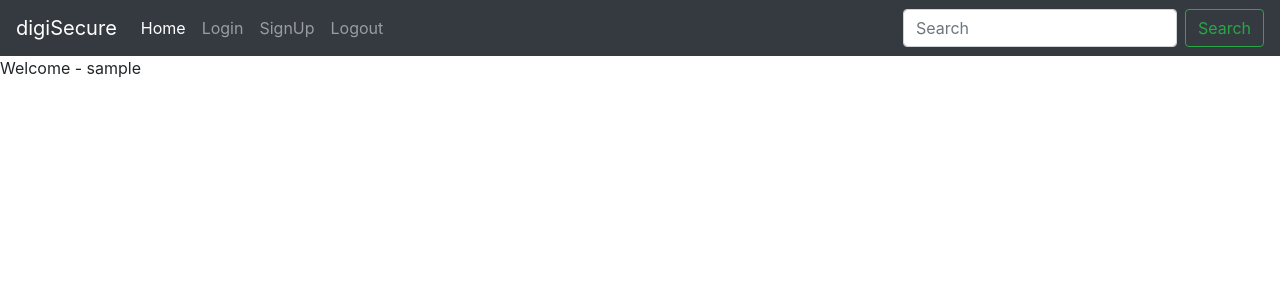
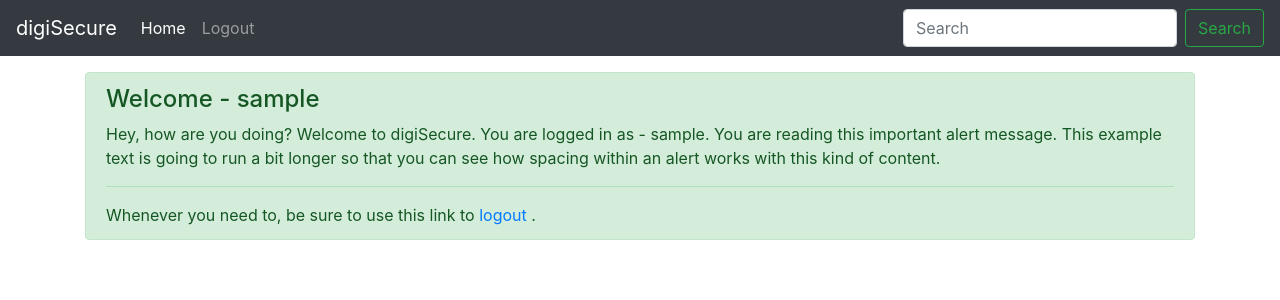
Before and after one commit to devmanagement23/loginsystem, a PHP site: page /loginsystem/welcome.php in a window 1280 px wide. Shown: the top 300 px of the page. Run offline with PHP 8.4, Linux system fonts and the light colour scheme; the visitor is signed in with stand-in values (Sample User, id 1).

Commit message:
lec44 logout page

```diff
--- a/partials/_navbar.php
+++ b/partials/_navbar.php
@@ -1,4 +1,15 @@
-<nav class="navbar navbar-expand-lg navbar-dark bg-dark">
+<?php
+
+if(isset($_SESSION['loggedin']) && $_SESSION['loggedin']==true){
+  //if means your are logged in then
+  $loginset = true;
+}
+else{
+  $loginset = false;
+}
+
+//  --------------------   navbar  -------------------------
+echo '<nav class="navbar navbar-expand-lg navbar-dark bg-dark">
   <a class="navbar-brand" href="/loginsystem">digiSecure</a>
   <button class="navbar-toggler" type="button" data-toggle="collapse" data-target="#navbarSupportedContent" aria-controls="navbarSupportedContent" aria-expanded="false" aria-label="Toggle navigation">
     <span class="navbar-toggler-icon"></span>
@@ -8,22 +19,27 @@
     <ul class="navbar-nav mr-auto">
       <li class="nav-item active">
         <a class="nav-link" href="/loginsystem/welcome.php">Home <span class="sr-only">(current)</span></a>
-      </li>
-      <li class="nav-item">
+      </li>';
+
+      if(!$loginset){
+      echo '<li class="nav-item">
         <a class="nav-link" href="/loginsystem/login.php">Login</a>
       </li>
       <li class="nav-item">
         <a class="nav-link" href="/loginsystem/signup.php">SignUp</a>
-      </li>
-      <li class="nav-item">
+      </li>';
+    }
+      if($loginset){
+      echo'<li class="nav-item">
         <a class="nav-link" href="/loginsystem/logout.php">Logout</a>
-      </li>
+      </li>';
+      }
 
-
-    </ul>
+    echo'</ul>
     <form class="form-inline my-2 my-lg-0">
       <input class="form-control mr-sm-2" type="search" placeholder="Search" aria-label="Search">
       <button class="btn btn-outline-success my-2 my-sm-0" type="submit">Search</button>
     </form>
   </div>
-</nav>
+</nav>';
+?>
--- a/signup.php
+++ b/signup.php
@@ -95,11 +95,11 @@
         <form action="/loginsystem/signup.php" method="POST">
             <div class="form-group col-md-6" >
                 <label for="username">Username</label>
-                <input type="text" class="form-control" id="username" name="username" aria-describedby="emailHelp">
+                <input type="text" maxlength="11" class="form-control" id="username" name="username" aria-describedby="emailHelp">
             </div>
             <div class="form-group col-md-6">
                 <label for="password">Password</label>
-                <input type="password" class="form-control" id="password" name="password">
+                <input type="password" maxlength="11" class="form-control" id="password" name="password">
             </div>
             <div class="form-group col-md-6">
                 <label for="cpassword">Confirm Password</label>
--- a/welcome.php
+++ b/welcome.php
@@ -34,7 +34,19 @@ if(!isset($_SESSION['loggedin']) || $_SESSION['loggedin']!=true){
   <body>
     <?php require 'partials/_navbar.php'?>
 
-    Welcome - <?php echo $_SESSION['username']?>
+    <div class="container my-3" >
+      <div class="alert alert-success" role="alert">
+        <h4 class="alert-heading">Welcome - <?php echo $_SESSION['username']?></h4>
+        <p>Hey, how are you doing? Welcome to digiSecure. You are logged in as
+        - <?php echo $_SESSION['username']?>. You are reading this important alert message. This example text is going to run a bit longer so that you can see how spacing within an alert works with this kind of content.</p>
+        <hr>
+        <p class="mb-0">Whenever you need to, be sure to use this link to <a href="/loginsystem/logout.php">logout </a>.</p>
+      </div>
+    </div>
+
+
+
+
 
     <!-- Optional JavaScript -->
     <!-- jQuery first, then Popper.js, then Bootstrap JS -->
```
Also changed, not shown: logout.php (added, +12 -0 lines).
